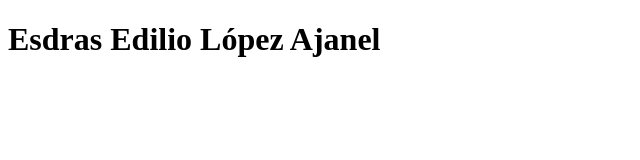
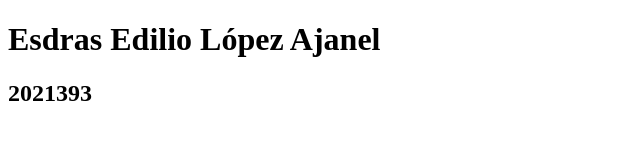
Before and after one commit to elopez-2021393/Prueba1_IN5AM, a plain HTML site: page index.html in a window 1280 px wide. Shown: the whole page, without its empty margins (0-640 px from the left). Drawn offline with Linux system fonts and the light colour scheme.

Commit message:
Agregar carné en título 2

```diff
--- a/index.html
+++ b/index.html
@@ -7,5 +7,6 @@
 </head>
 <body>
     <h1>Esdras Edilio López Ajanel</h1>
+    <h2>2021393</h2>
 </body>
 </html>
```
